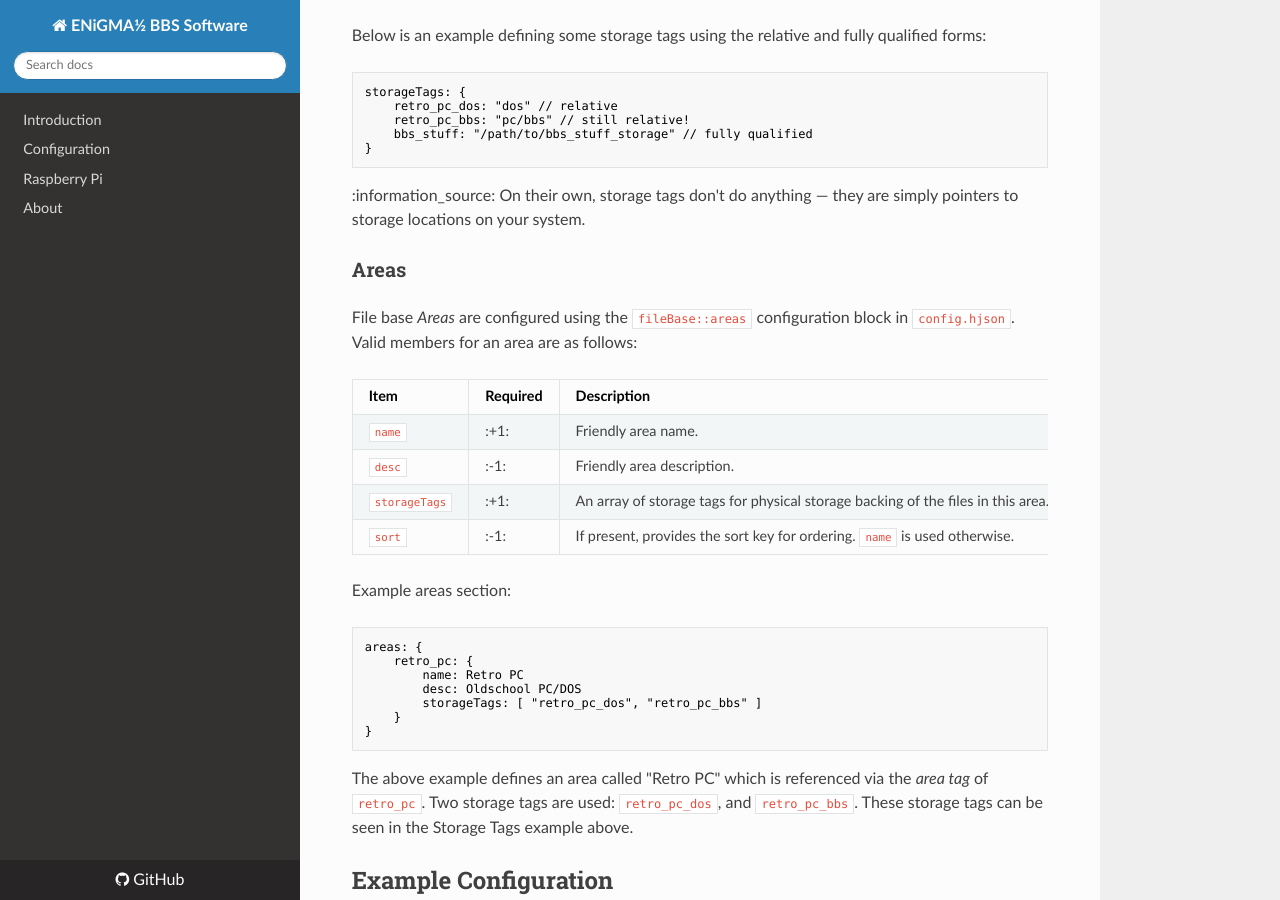
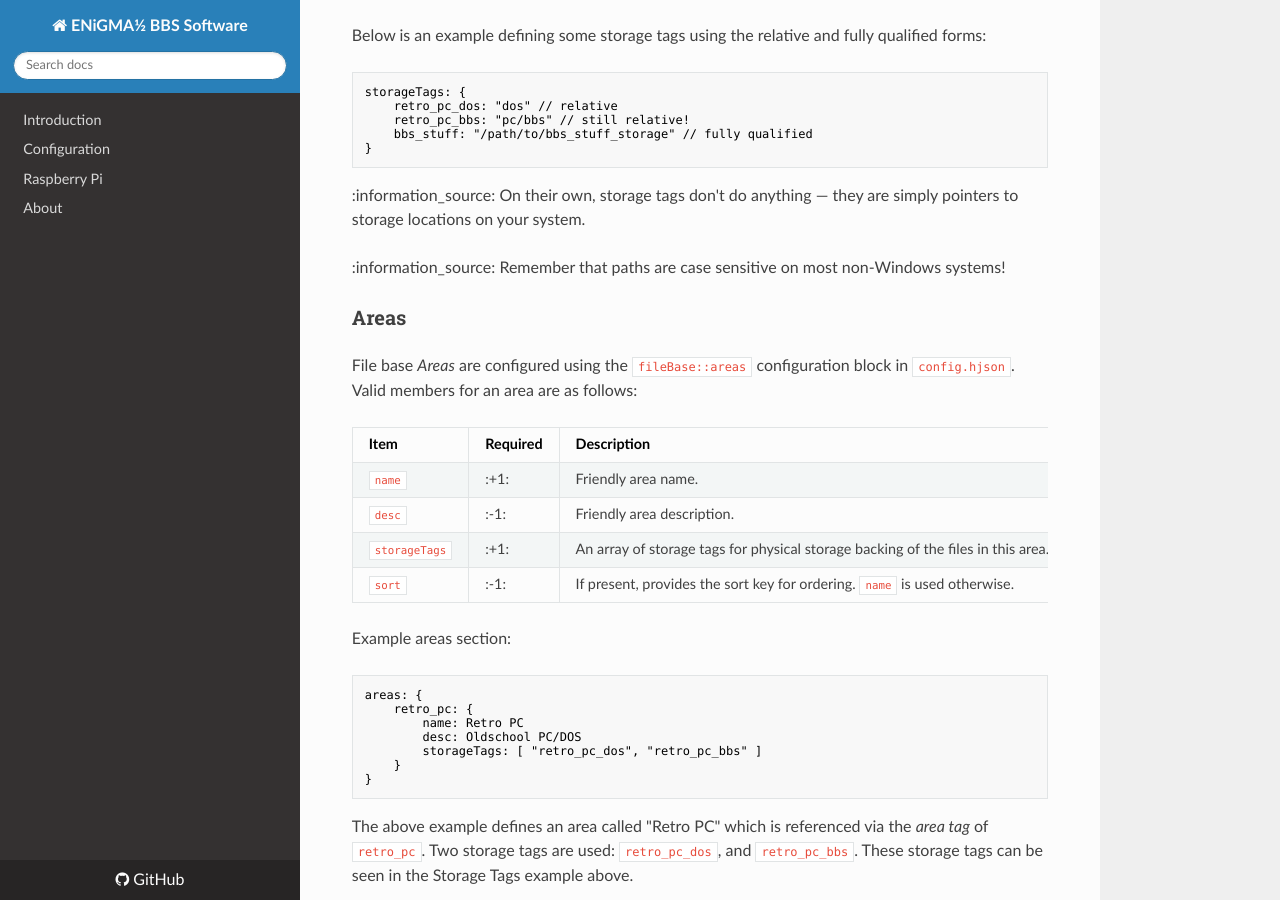
Before and after one commit to NuSkooler/enigma-bbs, an MkDocs documentation site: the page built from docs/filebase/first-file-area.md, in a window 1280 px wide and 900 px high, scrolled down 455 px. Built offline with MkDocs 1.6.1, drawn with Linux system fonts in a browser that asks for light colours; nearby versions of some CDN libraries; old or Windows-style settings are respelled for this version of MkDocs.

Commit message:
Case sensitive note

````diff
--- a/docs/filebase/first-file-area.md
+++ b/docs/filebase/first-file-area.md
@@ -24,6 +24,8 @@ storageTags: {
 ```
 
 :information_source: On their own, storage tags don't do anything — they are simply pointers to storage locations on your system.
+
+:information_source: Remember that paths are case sensitive on most non-Windows systems!
 
 ### Areas
 File base *Areas* are configured using the `fileBase::areas` configuration block in `config.hjson`. Valid members for an area are as follows:
````
